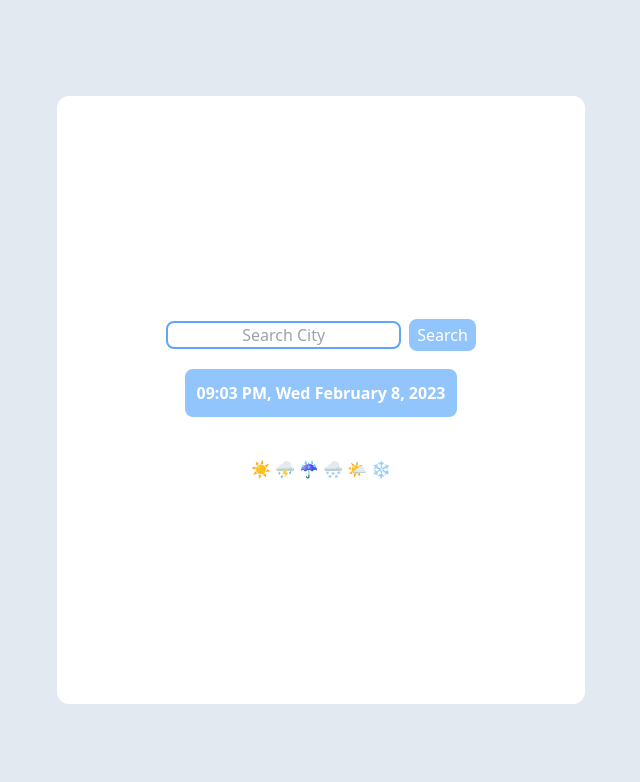
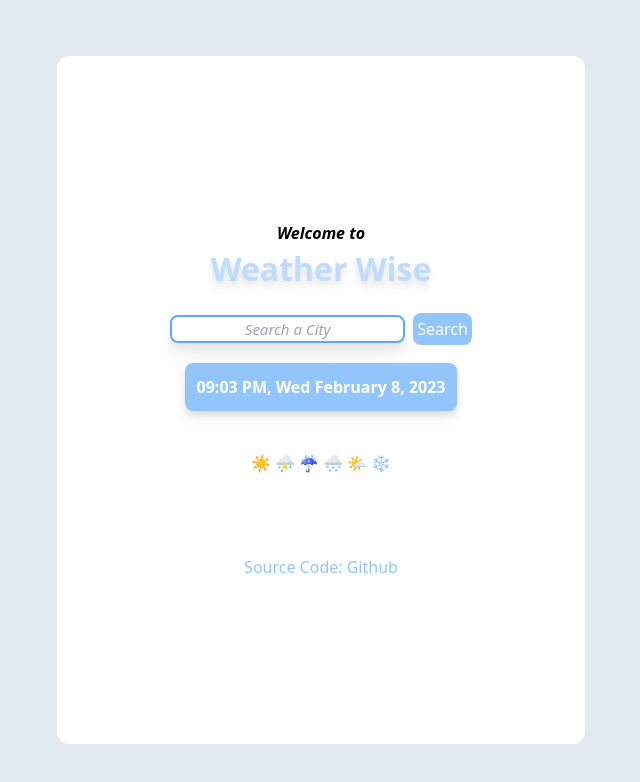
Before and after one commit to MiguelCamilo/Weather-Wise-App, a React (Vite) app: page / in a window 1280 px wide. Shown: the top 782 px of the page, without its empty margins (319-959 px from the left). Built offline with nearby package versions, Linux system fonts and the light colour scheme; no server answers.

Commit message:
added error handling for user input

```diff
--- a/src/components/FetchWeather/FetchWeather.jsx
+++ b/src/components/FetchWeather/FetchWeather.jsx
@@ -1,20 +1,22 @@
 import Search from "../Input/Search";
 import Time from "../Time/Time";
 import FetchWeatherItems from "./FetchWeatherItems";
+import Header from "../Header/Header";
+import Footer from "../Footer/Footer";
 import { useState, useEffect } from "react";
 import { API } from "../../secrets";
 
 export default function FetchWeather() {
 	const [weather, setWeather] = useState();
 	const [message, setMessage] = useState(`☀️  ⛈️  ☔️  🌨️ 🌤️ ❄️`);
-	const [cityName, setCityName] = useState()
+	const [cityName, setCityName] = useState();
 
 	const API_KEY = API.api;
 
 	// this will get the data from
 	// from the Search component
 	const getData = (city) => {
-		setCityName(city)
+		setCityName(city);
 	};
 
 	const url = `https://api.openweathermap.org/data/2.5/weather?q=${cityName}&appid=${API_KEY}&units=imperial`;
@@ -36,18 +38,27 @@ export default function FetchWeather() {
 	);
 
 	useEffect(() => {
+		setTimeout(() => {
 			if (cityName) {
 				setMessage(image);
 				fetch(url)
-				.then((res) => res.json())
+					.then((res) => {
+						if (res.status === 404) { // if city name does not match data base then setMessage
+							setMessage(`404: Hmmm that city couldn't be found🤔`)
+							return
+						}
+						return res.json()
+					})
 					.then(setWeather)
 					.catch((err) => console.error(`Error: ${err}`));
 			}
+		},1000);
 	}, [cityName]);
 
 	return (
 		<div className="bg-[#e3e9f0] min-h-screen flex flex-col items-center justify-center">
-			<div className="bg-white flex flex-col justify-center items-center md:w-[33rem] md:h-[38rem] w-[20rem] h-[35rem] rounded-xl ">
+			<div className="bg-white flex flex-col justify-center items-center md:w-[33rem] md:h-[43rem] w-[20rem] h-[45rem] rounded-xl ">
+				<Header />
 				{/* since we are passing in a parameter to this
 					func the same parameter should be used here	*/}
 				<Search onSubmit={(city) => getData(city)} />
@@ -67,6 +78,7 @@ export default function FetchWeather() {
 						/>
 					)}
 				</div>
+				<Footer />
 			</div>
 		</div>
 	);
--- /dev/null
+++ b/src/components/Footer/Footer.jsx
@@ -0,0 +1,9 @@
+export default function Footer() {
+	return (
+		<footer className="mt-20">
+			<p className="text-blue-300 hover:-translate-x-0.5 hover:-translate-y-0.5 duration-300">
+				<a href="">Source Code: Github</a>
+			</p>
+		</footer>
+	);
+}
--- /dev/null
+++ b/src/components/Header/Header.jsx
@@ -0,0 +1,10 @@
+export default function Header() {
+	return (
+		<header>
+			<p className="font-semibold italic text-center">Welcome to</p>
+			<h1 className="font-bold text-[2rem] text-blue-200 mb-5 outline-color drop-shadow-lg hover:-translate-x-1 hover:-translate-y-1 duration-300 ">
+				Weather Wise
+			</h1>
+		</header>
+	);
+}
--- a/src/components/Input/Search.jsx
+++ b/src/components/Input/Search.jsx
@@ -1,7 +1,7 @@
 import { useState } from "react";
 
 export default function Search({ onSubmit }) {
-	const [city, setCity] = useState('');
+	const [city, setCity] = useState("");
 
 	const handleCity = (e) => {
 		setCity(e.target.value);
@@ -11,7 +11,7 @@ export default function Search({ onSubmit }) {
 		e.preventDefault();
 		// using the getData prop we will pass the city
 		// input back to the FetchWeather component
-		onSubmit(city)
+		onSubmit(city);
 	};
 
 	return (
@@ -20,13 +20,18 @@ export default function Search({ onSubmit }) {
 				<form onSubmit={handleForm}>
 					<input
 						type="text"
-						placeholder="Search City"
-						className="border-2 border-solid rounded-lg mb-5 placeholder:text-center border-blue-400 hover:border-blue-800"
+						placeholder="Search a City"
+						className="border-2 border-solid rounded-lg mb-5 placeholder:text-center placeholder:text-[15px] placeholder:italic text-orange-400 border-blue-400 hover:border-blue-800n text-center drop-shadow-xl"
 						value={city}
 						required
 						onChange={handleCity}
 					/>
-					<button className="ml-2 bg-blue-300 p-1 px-2 rounded-lg text-white" type="submit">Search</button>
+					<button
+						className="ml-2 bg-blue-300 py-1 px-1 rounded-lg text-white hover:-translate-x-0.5 hover:-translate-y-0.5 duration-300"
+						type="submit"
+					>
+						Search
+					</button>
 				</form>
 			</div>
 		</>
--- a/src/components/Time/Time.jsx
+++ b/src/components/Time/Time.jsx
@@ -1,22 +1,23 @@
+export default function Time() {
+	const date = new Date();
+	const month = date.toLocaleString("default", { month: "long" });
+	const day = date.getDate();
+	const year = date.getFullYear();
+	const dayName = date.toLocaleDateString("default", { weekday: "short" });
 
-export default function Time() {
+	const showTime = () => {
+		const currentTime = new Date();
+		return currentTime.toLocaleTimeString([], {
+			hour: "2-digit",
+			minute: "2-digit",
+		});
+	};
 
-    const date = new Date()
-    const month = date.toLocaleString('default', {month: 'long'})
-    const day = date.getDate()
-    const year = date.getFullYear()
-    const dayName = date.toLocaleDateString('default', { weekday: 'short' });
-
-
-    const showTime = () => {
-        const currentTime = new Date()
-        return currentTime.toLocaleTimeString([], {hour: '2-digit', minute: '2-digit'})
-    }
-
-
-    return (
-        <>
-            <p className="mb-5 font-semibold bg-blue-300 p-3 rounded-lg text-white">{showTime()}, {dayName} {`${month} ${day}, ${year}`}</p>
-        </>
-    )
+	return (
+		<>
+			<p className="mb-5 font-semibold bg-blue-300 p-3 rounded-lg text-white drop-shadow-lg hover:drop-shadow-xl hover:-translate-x-0.5 hover:-translate-y-0.5 duration-300">
+				{showTime()}, {dayName} {`${month} ${day}, ${year}`}
+			</p>
+		</>
+	);
 }
```
Also changed, not shown: public/images/readme.png (added), src/assets/images/readme.png (added). Lines whose indentation alone changed are shown as unchanged.
